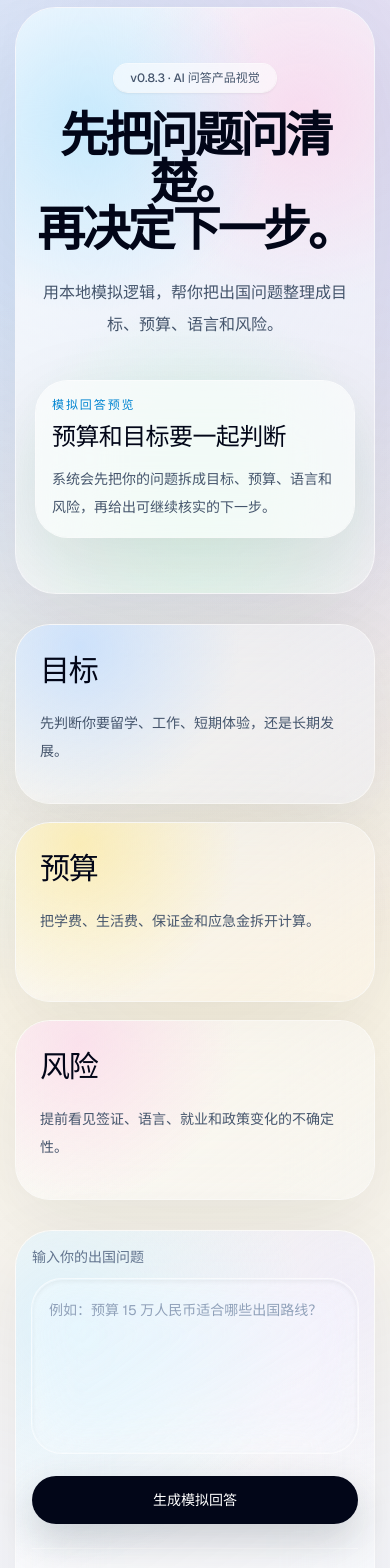
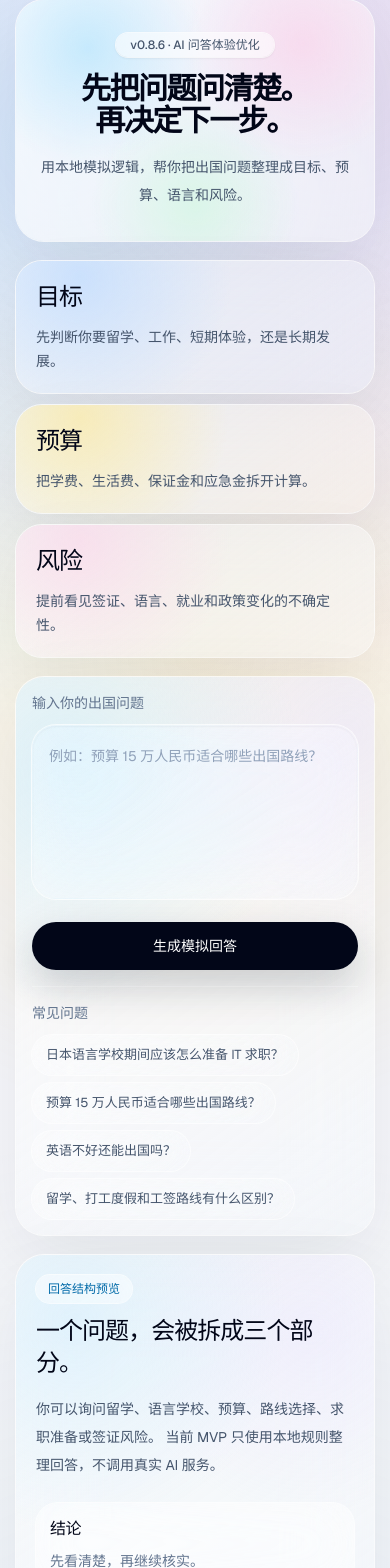
Before and after one commit to Liu-Ruien/study-abroad-consulting, a Next.js app: page /ai in a window 390 px wide. Shown: the part 105-1673 px from the top of the page. Built offline with nearby package versions, Linux system fonts and the light colour scheme.

Commit message:
style: improve ai mobile and input experience

```diff
--- a/app/ai/page.tsx
+++ b/app/ai/page.tsx
@@ -38,32 +38,32 @@ export default async function AiPage({ searchParams }: AiPageProps) {
     : rawQuestion?.trim() ?? "";
 
   return (
-    <main className="min-h-screen overflow-hidden bg-[radial-gradient(circle_at_16%_8%,rgba(125,211,252,0.32),transparent_32%),radial-gradient(circle_at_84%_4%,rgba(244,114,182,0.22),transparent_34%),radial-gradient(circle_at_52%_34%,rgba(251,191,36,0.16),transparent_36%),radial-gradient(circle_at_50%_100%,rgba(186,230,253,0.18),transparent_42%),linear-gradient(180deg,#f8fbff_0%,#f6f7fb_42%,#f5f5f7_100%)] px-4 py-7 pb-12 text-slate-950 sm:px-6 sm:py-10 sm:pb-16">
-      <div className="mx-auto max-w-6xl">
-        <section className="relative mb-8 overflow-hidden rounded-[40px] px-5 py-14 text-center shadow-[0_30px_100px_rgba(15,23,42,0.08)] ring-1 ring-white/75 sm:px-8 sm:py-20">
+    <main className="min-h-screen overflow-x-hidden bg-[radial-gradient(circle_at_16%_8%,rgba(125,211,252,0.32),transparent_32%),radial-gradient(circle_at_84%_4%,rgba(244,114,182,0.22),transparent_34%),radial-gradient(circle_at_52%_34%,rgba(251,191,36,0.16),transparent_36%),radial-gradient(circle_at_50%_100%,rgba(186,230,253,0.18),transparent_42%),linear-gradient(180deg,#f8fbff_0%,#f6f7fb_42%,#f5f5f7_100%)] px-4 py-5 pb-10 text-slate-950 sm:px-6 sm:py-8 sm:pb-14 lg:py-10 lg:pb-16">
+      <div className="mx-auto max-w-6xl min-w-0">
+        <section className="relative mb-5 overflow-hidden rounded-[28px] px-4 py-8 text-center shadow-[0_24px_80px_rgba(15,23,42,0.07)] ring-1 ring-white/75 sm:mb-6 sm:rounded-[36px] sm:px-6 sm:py-11 lg:mb-7 lg:rounded-[40px] lg:px-8 lg:py-14">
           <div className="absolute inset-0 bg-[radial-gradient(circle_at_20%_20%,rgba(186,230,253,0.78),transparent_34%),radial-gradient(circle_at_80%_18%,rgba(251,207,232,0.62),transparent_34%),radial-gradient(circle_at_50%_85%,rgba(187,247,208,0.50),transparent_38%),linear-gradient(135deg,rgba(255,255,255,0.82)_0%,rgba(248,250,252,0.42)_100%)]" />
-          <div className="absolute inset-x-10 bottom-0 h-28 rounded-full bg-white/35 blur-3xl" />
+          <div className="absolute inset-x-6 bottom-0 h-20 rounded-full bg-white/35 blur-3xl sm:inset-x-10 sm:h-28" />
 
-          <div className="relative mx-auto max-w-4xl">
-            <p className="mb-5 inline-flex rounded-full bg-white/58 px-4 py-1.5 text-xs font-medium text-slate-600 shadow-sm ring-1 ring-white/75 backdrop-blur-xl">
-              v0.8.3 · AI 问答产品视觉
+          <div className="relative mx-auto max-w-4xl min-w-0">
+            <p className="mb-4 inline-flex rounded-full bg-white/58 px-3.5 py-1 text-xs font-medium text-slate-600 shadow-sm ring-1 ring-white/75 backdrop-blur-xl sm:mb-5 sm:px-4 sm:py-1.5">
+              v0.8.6 · AI 问答体验优化
             </p>
 
-            <h1 className="mx-auto max-w-4xl text-5xl font-semibold leading-[0.98] tracking-[-0.06em] text-slate-950 sm:text-7xl lg:text-8xl">
+            <h1 className="mx-auto max-w-4xl text-[1.875rem] font-semibold leading-[1.08] tracking-[-0.05em] text-slate-950 sm:text-5xl sm:leading-[0.98] md:text-6xl lg:text-7xl">
               先把问题问清楚。
               <br />
               再决定下一步。
             </h1>
 
-            <p className="mx-auto mt-6 max-w-2xl text-base leading-8 text-slate-600 sm:text-lg">
+            <p className="mx-auto mt-4 max-w-2xl text-sm leading-7 text-slate-600 sm:mt-5 sm:text-base sm:leading-8 lg:text-lg">
               用本地模拟逻辑，帮你把出国问题整理成目标、预算、语言和风险。
             </p>
 
-            <div className="mx-auto mt-10 max-w-xl rounded-[32px] bg-white/58 p-4 text-left shadow-[0_24px_80px_rgba(15,23,42,0.10)] ring-1 ring-white/80 backdrop-blur-2xl sm:p-5">
+            <div className="mx-auto mt-6 hidden max-w-xl rounded-[28px] bg-white/58 p-4 text-left shadow-[0_24px_80px_rgba(15,23,42,0.10)] ring-1 ring-white/80 backdrop-blur-2xl sm:mt-8 sm:block sm:rounded-[32px] sm:p-5 lg:mt-9">
               <p className="text-xs font-medium uppercase tracking-[0.16em] text-sky-600">
                 模拟回答预览
               </p>
-              <h2 className="mt-2 text-2xl font-medium tracking-tight text-slate-950">
+              <h2 className="mt-2 text-xl font-medium tracking-tight text-slate-950 sm:text-2xl">
                 预算和目标要一起判断
               </h2>
               <p className="mt-3 text-sm leading-7 text-slate-600">
@@ -73,16 +73,16 @@ export default async function AiPage({ searchParams }: AiPageProps) {
           </div>
         </section>
 
-        <section className="mb-8 grid gap-5 md:grid-cols-3">
+        <section className="mb-5 grid gap-3 sm:mb-6 sm:gap-4 md:grid-cols-3 md:gap-5 lg:mb-7">
           {focusCards.map((card) => (
             <div
               key={card.title}
-              className={`min-h-[178px] rounded-[34px] px-6 py-7 shadow-[0_22px_70px_rgba(15,23,42,0.065)] ring-1 ring-white/72 backdrop-blur-2xl ${card.toneClass}`}
+              className={`min-w-0 rounded-[26px] px-5 py-5 shadow-[0_18px_60px_rgba(15,23,42,0.055)] ring-1 ring-white/72 backdrop-blur-2xl sm:rounded-[30px] sm:px-6 sm:py-6 md:min-h-[148px] md:py-7 lg:rounded-[34px] ${card.toneClass}`}
             >
-              <h2 className="text-3xl font-medium tracking-[-0.045em] text-slate-950 sm:text-4xl">
+              <h2 className="text-2xl font-medium tracking-[-0.04em] text-slate-950 sm:text-3xl md:text-4xl">
                 {card.title}
               </h2>
-              <p className="mt-5 max-w-xs text-sm leading-7 text-slate-600">
+              <p className="mt-3 max-w-xs text-sm leading-6 text-slate-600 sm:mt-4 sm:leading-7">
                 {card.description}
               </p>
             </div>
@@ -91,7 +91,7 @@ export default async function AiPage({ searchParams }: AiPageProps) {
 
         <AiChatPanel initialQuestion={initialQuestion} />
 
-        <section className="mx-auto mt-8 max-w-4xl rounded-[28px] bg-white/42 px-5 py-4 text-sm leading-7 text-slate-500 shadow-[0_12px_40px_rgba(15,23,42,0.045)] ring-1 ring-white/70 backdrop-blur-xl sm:px-6">
+        <section className="mx-auto mt-6 max-w-4xl rounded-[24px] bg-white/42 px-4 py-3.5 text-sm leading-6 text-slate-500 shadow-[0_12px_40px_rgba(15,23,42,0.045)] ring-1 ring-white/70 backdrop-blur-xl sm:mt-8 sm:rounded-[28px] sm:px-6 sm:py-4 sm:leading-7">
           <strong className="text-slate-950">使用边界：</strong>
           当前页面不接真实 AI，不保存历史记录，不提供签证、移民、录取或就业承诺。重要信息请以学校、使领馆、入管局及官方政策为准。
         </section>
--- a/components/ai/AiAnswerCard.tsx
+++ b/components/ai/AiAnswerCard.tsx
@@ -59,7 +59,7 @@ export default function AiAnswerCard({ answer }: AiAnswerCardProps) {
     <>
       <div
         aria-live="polite"
-        className={`pointer-events-none fixed left-1/2 top-20 z-[70] max-w-[calc(100vw-2rem)] -translate-x-1/2 rounded-full bg-white/82 px-5 py-3 text-sm font-medium text-slate-900 shadow-[0_18px_45px_rgba(15,23,42,0.14)] ring-1 ring-white/80 backdrop-blur-xl transition-all duration-300 sm:top-24 ${
+        className={`pointer-events-none fixed left-1/2 top-[4.25rem] z-[70] max-w-[min(calc(100vw-2rem),20rem)] -translate-x-1/2 rounded-full bg-white/86 px-4 py-2.5 text-center text-xs font-medium text-slate-900 shadow-[0_18px_45px_rgba(15,23,42,0.14)] ring-1 ring-white/80 backdrop-blur-xl transition-all duration-300 sm:top-20 sm:max-w-none sm:px-5 sm:py-3 sm:text-sm md:top-24 ${
           isCopyToastVisible
             ? "translate-y-0 opacity-100"
             : "-translate-y-2 opacity-0"
@@ -68,68 +68,70 @@ export default function AiAnswerCard({ answer }: AiAnswerCardProps) {
         {copyToastMessage}
       </div>
 
-      <article className="overflow-hidden rounded-[36px] bg-[radial-gradient(circle_at_78%_6%,rgba(251,207,232,0.34),transparent_36%),radial-gradient(circle_at_14%_14%,rgba(186,230,253,0.40),transparent_40%),radial-gradient(circle_at_50%_88%,rgba(221,214,254,0.20),transparent_42%),linear-gradient(145deg,rgba(255,255,255,0.48),rgba(248,250,252,0.28))] shadow-[0_24px_80px_rgba(15,23,42,0.075)] ring-1 ring-white/72 backdrop-blur-2xl">
-        <div className="relative px-6 py-7 sm:px-9 sm:py-9">
-          <div className="pointer-events-none absolute inset-x-0 top-0 h-40 bg-[radial-gradient(circle_at_72%_0%,rgba(251,207,232,0.22),transparent_58%),radial-gradient(circle_at_18%_0%,rgba(186,230,253,0.24),transparent_56%)]" />
+      <article className="min-w-0 overflow-hidden rounded-[28px] bg-[radial-gradient(circle_at_78%_6%,rgba(251,207,232,0.34),transparent_36%),radial-gradient(circle_at_14%_14%,rgba(186,230,253,0.40),transparent_40%),radial-gradient(circle_at_50%_88%,rgba(221,214,254,0.20),transparent_42%),linear-gradient(145deg,rgba(255,255,255,0.48),rgba(248,250,252,0.28))] shadow-[0_24px_80px_rgba(15,23,42,0.075)] ring-1 ring-white/72 backdrop-blur-2xl sm:rounded-[32px] lg:rounded-[36px]">
+        <div className="relative px-5 py-6 sm:px-7 sm:py-7 lg:px-9 lg:py-9">
+          <div className="pointer-events-none absolute inset-x-0 top-0 h-32 bg-[radial-gradient(circle_at_72%_0%,rgba(251,207,232,0.22),transparent_58%),radial-gradient(circle_at_18%_0%,rgba(186,230,253,0.24),transparent_56%)] sm:h-40" />
 
-          <div className="relative">
-            <div className="flex flex-col gap-4 sm:flex-row sm:items-start sm:justify-between sm:gap-5">
-              <div className="min-w-0 flex-1">
-                <p className="text-xs font-medium uppercase tracking-[0.16em] text-sky-600/90">
-                  模拟回答
-                </p>
-
-                <h2 className="mt-3 text-3xl font-medium tracking-[-0.04em] text-slate-950 sm:pr-2 sm:text-5xl">
-                  {answer.title}
-                </h2>
-              </div>
+          <div className="relative min-w-0">
+            <div className="flex items-center justify-between gap-3">
+              <p className="text-xs font-medium uppercase tracking-[0.16em] text-sky-600/90">
+                模拟回答
+              </p>
 
               <button
                 type="button"
                 onClick={handleCopyAnswer}
-                className="inline-flex w-fit shrink-0 self-start rounded-full bg-white/42 px-4 py-2 text-sm font-medium text-slate-700 ring-1 ring-white/70 backdrop-blur-xl transition hover:bg-white/68 hover:text-slate-950"
+                className="inline-flex w-fit shrink-0 rounded-full bg-white/42 px-3.5 py-1.5 text-xs font-medium text-slate-700 ring-1 ring-white/70 backdrop-blur-xl transition hover:bg-white/68 hover:text-slate-950 sm:px-4 sm:py-2 sm:text-sm"
               >
                 复制回答
               </button>
             </div>
 
-            <p className="mt-5 max-w-3xl text-base leading-8 text-slate-600">
+            <h2 className="mt-3 break-words text-2xl font-medium tracking-[-0.04em] text-slate-950 sm:text-3xl md:text-4xl lg:text-5xl">
+              {answer.title}
+            </h2>
+
+            <p className="mt-4 max-w-3xl break-words text-sm leading-7 text-slate-600 sm:mt-5 sm:text-base sm:leading-8">
               {answer.summary}
             </p>
           </div>
         </div>
 
-        <div className="space-y-7 border-t border-white/58 px-6 py-6 sm:px-9 sm:py-8">
-          <section className="grid gap-5 lg:grid-cols-3">
-            <div className="rounded-[30px] bg-[radial-gradient(circle_at_18%_18%,rgba(186,230,253,0.36),transparent_52%),linear-gradient(145deg,rgba(255,255,255,0.32),rgba(238,242,255,0.22))] p-5 ring-1 ring-white/58 backdrop-blur-xl">
-              <h3 className="text-lg font-medium tracking-tight text-slate-950">
+        <div className="space-y-5 border-t border-white/58 px-5 py-5 sm:space-y-7 sm:px-7 sm:py-6 lg:px-9 lg:py-8">
+          <section className="grid min-w-0 gap-4 sm:gap-5 lg:grid-cols-3">
+            <div className="min-w-0 rounded-[24px] bg-[radial-gradient(circle_at_18%_18%,rgba(186,230,253,0.36),transparent_52%),linear-gradient(145deg,rgba(255,255,255,0.32),rgba(238,242,255,0.22))] p-4 ring-1 ring-white/58 backdrop-blur-xl sm:rounded-[30px] sm:p-5">
+              <h3 className="text-base font-medium tracking-tight text-slate-950 sm:text-lg">
                 建议
               </h3>
-              <ul className="mt-4 space-y-3 text-sm leading-6 text-slate-600">
+              <ul className="mt-3 space-y-2.5 text-sm leading-6 text-slate-600 sm:mt-4 sm:space-y-3">
                 {answer.suggestions.map((item) => (
-                  <li key={item}>{item}</li>
+                  <li key={item} className="break-words">
+                    {item}
+                  </li>
                 ))}
               </ul>
             </div>
 
-            <div className="rounded-[30px] bg-[radial-gradient(circle_at_18%_18%,rgba(254,215,170,0.34),transparent_52%),linear-gradient(145deg,rgba(255,255,255,0.30),rgba(255,247,237,0.20))] p-5 ring-1 ring-white/58 backdrop-blur-xl">
-              <h3 className="text-lg font-medium tracking-tight text-slate-950">
+            <div className="min-w-0 rounded-[24px] bg-[radial-gradient(circle_at_18%_18%,rgba(254,215,170,0.34),transparent_52%),linear-gradient(145deg,rgba(255,255,255,0.30),rgba(255,247,237,0.20))] p-4 ring-1 ring-white/58 backdrop-blur-xl sm:rounded-[30px] sm:p-5">
+              <h3 className="text-base font-medium tracking-tight text-slate-950 sm:text-lg">
                 风险
               </h3>
-              <ul className="mt-4 space-y-3 text-sm leading-6 text-slate-600">
+              <ul className="mt-3 space-y-2.5 text-sm leading-6 text-slate-600 sm:mt-4 sm:space-y-3">
                 {answer.risks.map((item) => (
-                  <li key={item}>{item}</li>
+                  <li key={item} className="break-words">
+                    {item}
+                  </li>
                 ))}
               </ul>
             </div>
 
-            <div className="rounded-[30px] bg-[radial-gradient(circle_at_18%_18%,rgba(186,230,253,0.30),transparent_52%),linear-gradient(145deg,rgba(255,255,255,0.30),rgba(224,242,254,0.22))] p-5 ring-1 ring-white/58 backdrop-blur-xl">
-              <h3 className="text-lg font-medium tracking-tight text-slate-950">
+            <div className="min-w-0 rounded-[24px] bg-[radial-gradient(circle_at_18%_18%,rgba(186,230,253,0.30),transparent_52%),linear-gradient(145deg,rgba(255,255,255,0.30),rgba(224,242,254,0.22))] p-4 ring-1 ring-white/58 backdrop-blur-xl sm:rounded-[30px] sm:p-5">
+              <h3 className="text-base font-medium tracking-tight text-slate-950 sm:text-lg">
                 下一步
               </h3>
-              <ol className="mt-4 space-y-3 text-sm leading-6 text-slate-600">
+              <ol className="mt-3 space-y-2.5 text-sm leading-6 text-slate-600 sm:mt-4 sm:space-y-3">
                 {answer.nextSteps.map((item, index) => (
-                  <li key={item}>
+                  <li key={item} className="break-words">
                     {index + 1}. {item}
                   </li>
                 ))}
@@ -137,7 +139,7 @@ export default function AiAnswerCard({ answer }: AiAnswerCardProps) {
             </div>
           </section>
 
-          <p className="border-t border-white/62 pt-5 text-xs leading-6 text-slate-500">
+          <p className="break-words border-t border-white/62 pt-4 text-xs leading-6 text-slate-500 sm:pt-5">
             {answer.disclaimer}
           </p>
         </div>
--- a/components/ai/AiChatPanel.tsx
+++ b/components/ai/AiChatPanel.tsx
@@ -89,8 +89,8 @@ export default function AiChatPanel({
   }
 
   return (
-    <section className="grid gap-8 lg:grid-cols-[minmax(0,380px)_minmax(0,1fr)] lg:items-start">
-      <div className="rounded-[36px] bg-[radial-gradient(circle_at_14%_16%,rgba(186,230,253,0.44),transparent_42%),radial-gradient(circle_at_92%_10%,rgba(221,214,254,0.30),transparent_38%),linear-gradient(145deg,rgba(255,255,255,0.50),rgba(241,245,249,0.30))] p-4 shadow-[0_24px_80px_rgba(15,23,42,0.075)] ring-1 ring-white/72 backdrop-blur-2xl sm:p-5">
+    <section className="grid min-w-0 gap-5 sm:gap-6 lg:grid-cols-[minmax(0,440px)_minmax(0,1fr)] lg:items-start lg:gap-8 xl:grid-cols-[minmax(0,460px)_minmax(0,1fr)]">
+      <div className="min-w-0 rounded-[28px] bg-[radial-gradient(circle_at_14%_16%,rgba(186,230,253,0.48),transparent_42%),radial-gradient(circle_at_92%_10%,rgba(221,214,254,0.34),transparent_38%),linear-gradient(145deg,rgba(255,255,255,0.54),rgba(241,245,249,0.32))] p-4 shadow-[0_24px_80px_rgba(15,23,42,0.075)] ring-1 ring-white/72 backdrop-blur-2xl sm:rounded-[32px] sm:p-5 lg:rounded-[36px] lg:p-6 lg:shadow-[0_28px_90px_rgba(15,23,42,0.08)] xl:p-7">
         <AiQuestionForm
           question={question}
           error={error}
@@ -99,7 +99,7 @@ export default function AiChatPanel({
           onSubmit={handleSubmit}
         />
 
-        <div className="mt-6 border-t border-white/65 pt-5">
+        <div className="mt-4 border-t border-white/65 pt-4 sm:mt-5 sm:pt-5 lg:mt-5">
           <AiSuggestionChips
             suggestions={quickQuestions}
             selectedQuestion={selectedQuickQuestion}
@@ -109,47 +109,47 @@ export default function AiChatPanel({
         </div>
       </div>
 
-      <div className="min-h-[420px]">
+      <div className="min-h-[min(320px,52vh)] min-w-0 sm:min-h-[360px] lg:min-h-[420px]">
         {isLoading ? (
-          <div className="flex min-h-[420px] flex-col justify-center rounded-[36px] bg-[radial-gradient(circle_at_18%_14%,rgba(186,230,253,0.36),transparent_40%),radial-gradient(circle_at_84%_12%,rgba(251,207,232,0.28),transparent_36%),linear-gradient(145deg,rgba(255,255,255,0.48),rgba(248,250,252,0.28))] p-7 text-center shadow-[0_24px_80px_rgba(15,23,42,0.075)] ring-1 ring-white/72 backdrop-blur-2xl sm:p-10">
-            <p className="mx-auto mb-5 inline-flex rounded-full bg-white/58 px-4 py-1.5 text-sm font-medium text-sky-700 ring-1 ring-white/75 backdrop-blur-xl">
+          <div className="flex min-h-[min(320px,52vh)] flex-col justify-center rounded-[28px] bg-[radial-gradient(circle_at_18%_14%,rgba(186,230,253,0.36),transparent_40%),radial-gradient(circle_at_84%_12%,rgba(251,207,232,0.28),transparent_36%),linear-gradient(145deg,rgba(255,255,255,0.48),rgba(248,250,252,0.28))] p-5 text-center shadow-[0_24px_80px_rgba(15,23,42,0.075)] ring-1 ring-white/72 backdrop-blur-2xl sm:min-h-[360px] sm:rounded-[32px] sm:p-7 lg:min-h-[420px] lg:rounded-[36px] lg:p-10">
+            <p className="mx-auto mb-4 inline-flex rounded-full bg-white/58 px-3.5 py-1.5 text-xs font-medium text-sky-700 ring-1 ring-white/75 backdrop-blur-xl sm:mb-5 sm:px-4 sm:text-sm">
               正在整理回答
             </p>
 
-            <h2 className="text-3xl font-medium tracking-[-0.035em] text-slate-950 sm:text-4xl">
+            <h2 className="text-2xl font-medium tracking-[-0.035em] text-slate-950 sm:text-3xl lg:text-4xl">
               正在根据你的问题生成初步建议
             </h2>
 
-            <p className="mx-auto mt-5 max-w-xl text-sm leading-7 text-slate-500">
+            <p className="mx-auto mt-4 max-w-xl text-sm leading-6 text-slate-500 sm:mt-5 sm:leading-7">
               当前使用本地模拟逻辑，不调用真实 AI，也不会保存你的问题历史。
             </p>
           </div>
         ) : answer && submittedQuestion ? (
           <AiAnswerCard answer={answer} />
         ) : (
-          <div className="flex min-h-[420px] flex-col justify-between overflow-hidden rounded-[36px] bg-[radial-gradient(circle_at_16%_12%,rgba(186,230,253,0.38),transparent_38%),radial-gradient(circle_at_82%_14%,rgba(221,214,254,0.28),transparent_34%),linear-gradient(145deg,rgba(255,255,255,0.48),rgba(248,250,252,0.26))] p-7 shadow-[0_24px_80px_rgba(15,23,42,0.075)] ring-1 ring-white/72 backdrop-blur-2xl sm:p-10">
-            <div>
-              <p className="mb-4 inline-flex rounded-full bg-white/48 px-3.5 py-1.5 text-sm font-medium text-sky-700 ring-1 ring-white/70 backdrop-blur-xl">
+          <div className="flex min-h-[min(320px,52vh)] flex-col justify-between overflow-hidden rounded-[28px] bg-[radial-gradient(circle_at_16%_12%,rgba(186,230,253,0.38),transparent_38%),radial-gradient(circle_at_82%_14%,rgba(221,214,254,0.28),transparent_34%),linear-gradient(145deg,rgba(255,255,255,0.48),rgba(248,250,252,0.26))] p-5 shadow-[0_24px_80px_rgba(15,23,42,0.075)] ring-1 ring-white/72 backdrop-blur-2xl sm:min-h-[360px] sm:rounded-[32px] sm:p-7 lg:min-h-[420px] lg:rounded-[36px] lg:p-10">
+            <div className="min-w-0">
+              <p className="mb-3 inline-flex rounded-full bg-white/48 px-3 py-1.5 text-xs font-medium text-sky-700 ring-1 ring-white/70 backdrop-blur-xl sm:mb-4 sm:px-3.5 sm:text-sm">
                 回答结构预览
               </p>
 
-              <h2 className="mb-5 max-w-xl text-3xl font-medium tracking-[-0.04em] text-slate-950 sm:text-5xl">
+              <h2 className="mb-4 max-w-xl text-2xl font-medium tracking-[-0.04em] text-slate-950 sm:mb-5 sm:text-3xl lg:text-5xl">
                 一个问题，会被拆成三个部分。
               </h2>
 
-              <p className="max-w-2xl text-base leading-8 text-slate-600">
+              <p className="max-w-2xl text-sm leading-7 text-slate-600 sm:text-base sm:leading-8">
                 你可以询问留学、语言学校、预算、路线选择、求职准备或签证风险。
                 当前 MVP 只使用本地规则整理回答，不调用真实 AI 服务。
               </p>
             </div>
 
-            <div className="mt-10 grid gap-3 sm:grid-cols-3">
+            <div className="mt-6 grid gap-2.5 sm:mt-8 sm:grid-cols-3 sm:gap-3">
               {["结论", "建议", "风险"].map((item) => (
                 <div
                   key={item}
-                  className="rounded-[26px] bg-white/42 px-4 py-4 ring-1 ring-white/68 backdrop-blur-xl"
+                  className="rounded-[22px] bg-white/42 px-3.5 py-3.5 ring-1 ring-white/68 backdrop-blur-xl sm:rounded-[26px] sm:px-4 sm:py-4"
                 >
-                  <p className="text-lg font-medium tracking-tight text-slate-950">
+                  <p className="text-base font-medium tracking-tight text-slate-950 sm:text-lg">
                     {item}
                   </p>
                   <p className="mt-2 text-sm leading-6 text-slate-500">
--- a/components/ai/AiQuestionForm.tsx
+++ b/components/ai/AiQuestionForm.tsx
@@ -18,9 +18,9 @@ export default function AiQuestionForm({
   onSubmit,
 }: AiQuestionFormProps) {
   return (
-    <form onSubmit={onSubmit} className="space-y-4">
+    <form onSubmit={onSubmit} className="space-y-4 lg:space-y-5">
       <div>
-        <label className="mb-3 block text-sm font-medium text-slate-500">
+        <label className="mb-3 block text-sm font-medium text-slate-500 lg:mb-4 lg:text-[15px]">
           输入你的出国问题
         </label>
 
@@ -29,7 +29,7 @@ export default function AiQuestionForm({
           onChange={(event) => onQuestionChange(event.target.value)}
           placeholder="例如：预算 15 万人民币适合哪些出国路线？"
           rows={5}
-          className="w-full resize-none rounded-[30px] border border-transparent bg-[linear-gradient(145deg,rgba(255,255,255,0.36),rgba(248,250,252,0.24))] px-4 py-4 text-sm leading-7 text-slate-900 shadow-inner outline-none ring-1 ring-white/62 backdrop-blur-xl transition placeholder:text-slate-400 focus:bg-[linear-gradient(145deg,rgba(255,255,255,0.58),rgba(248,250,252,0.42))] focus:ring-4 focus:ring-white/60"
+          className="w-full min-w-0 resize-none rounded-[24px] border border-transparent bg-[radial-gradient(circle_at_12%_0%,rgba(186,230,253,0.14),transparent_42%),linear-gradient(145deg,rgba(255,255,255,0.42),rgba(248,250,252,0.28))] px-4 py-4 text-sm leading-7 text-slate-900 shadow-[inset_0_1px_2px_rgba(15,23,42,0.04)] outline-none ring-1 ring-white/68 backdrop-blur-xl transition placeholder:text-slate-400 focus:bg-[radial-gradient(circle_at_12%_0%,rgba(186,230,253,0.18),transparent_42%),linear-gradient(145deg,rgba(255,255,255,0.62),rgba(248,250,252,0.44))] focus:ring-4 focus:ring-white/60 sm:min-h-[9.5rem] sm:rounded-[28px] sm:px-5 sm:py-4 sm:text-[15px] lg:min-h-[11.5rem] lg:rounded-[30px] lg:px-5 lg:py-5 lg:text-base lg:leading-8"
         />
       </div>
 
@@ -42,7 +42,7 @@ export default function AiQuestionForm({
       <button
         type="submit"
         disabled={isLoading}
-        className="w-full rounded-full bg-slate-950 px-5 py-3.5 text-sm font-medium text-white shadow-[0_16px_40px_rgba(15,23,42,0.20)] transition hover:bg-slate-800 disabled:cursor-not-allowed disabled:opacity-60"
+        className="w-full rounded-full bg-slate-950 px-5 py-3.5 text-sm font-medium text-white shadow-[0_16px_40px_rgba(15,23,42,0.20)] transition hover:bg-slate-800 disabled:cursor-not-allowed disabled:opacity-60 lg:py-4 lg:text-[15px]"
       >
         {isLoading ? "正在整理回答..." : "生成模拟回答"}
       </button>
--- a/components/ai/AiSuggestionChips.tsx
+++ b/components/ai/AiSuggestionChips.tsx
@@ -19,20 +19,20 @@ export default function AiSuggestionChips({
         常见问题
       </p>
 
-      <div className="flex flex-wrap gap-2.5">
+      <div className="flex flex-wrap gap-2 sm:gap-2.5">
         {suggestions.map((suggestion) => (
           <button
             key={suggestion}
             type="button"
             disabled={isLoading}
             onClick={() => onSelect(suggestion)}
-            className={`rounded-full px-4 py-2 text-sm leading-6 ring-1 transition disabled:cursor-not-allowed disabled:opacity-60 ${
+            className={`max-w-full rounded-full px-3.5 py-2 text-left text-[13px] leading-6 ring-1 transition disabled:cursor-not-allowed disabled:opacity-60 sm:px-4 sm:text-sm ${
               selectedQuestion === suggestion
                 ? "bg-slate-950 text-white ring-slate-950 shadow-sm"
                 : "bg-[linear-gradient(145deg,rgba(255,255,255,0.34),rgba(248,250,252,0.22))] text-slate-600 ring-white/62 backdrop-blur-xl hover:bg-[linear-gradient(145deg,rgba(255,255,255,0.58),rgba(248,250,252,0.38))] hover:text-slate-950 hover:shadow-sm"
             }`}
           >
-            {suggestion}
+            <span className="block break-words">{suggestion}</span>
           </button>
         ))}
       </div>
```
Also changed, not shown: 1 other file (tests, documents, lock files or other folders).
